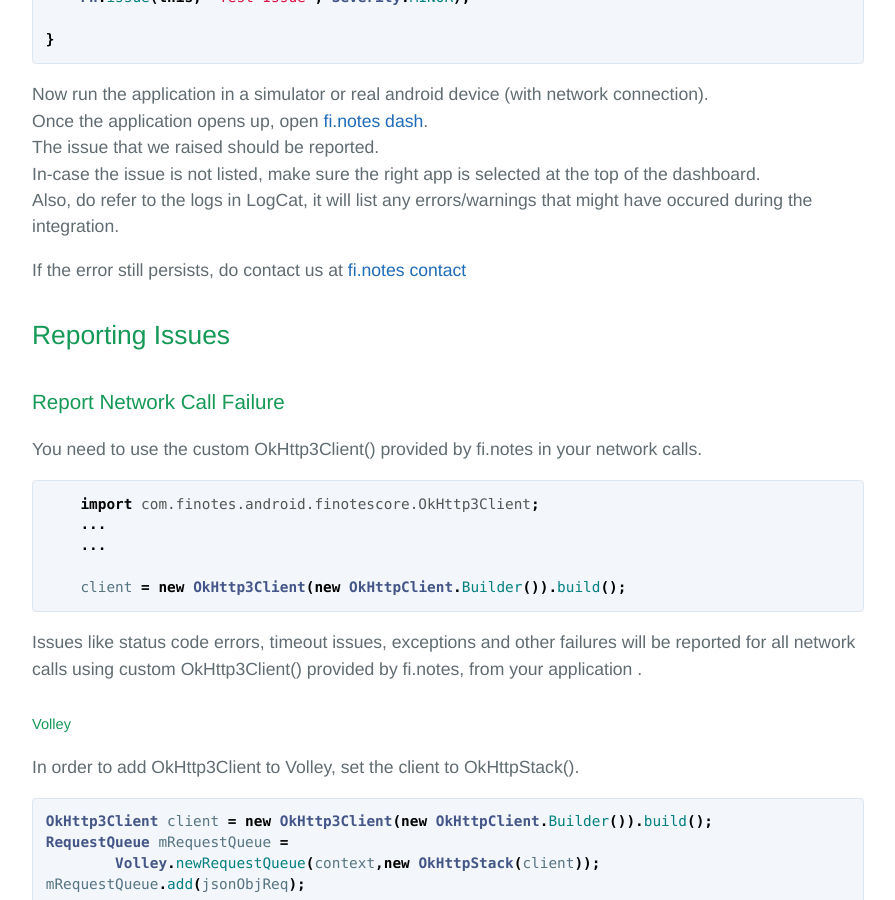
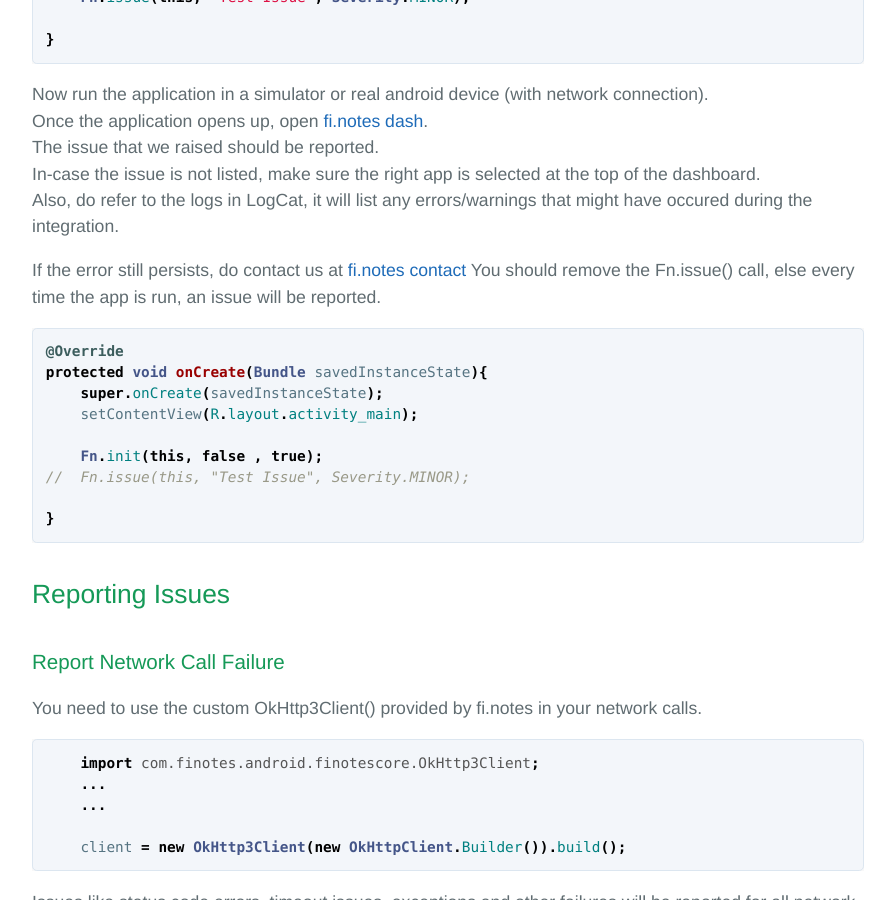
Before and after one commit to finotes/finotes.github.io, a Jekyll site: the page built from _posts/2018-01-19-android-java-docs.md, in a window 1280 px wide and 900 px high, scrolled down 2872 px. Shown: the whole window, without its empty margins (192-1087 px from the left). Built offline with Jekyll 4.4.1, drawn with Linux system fonts in a browser that asks for light colours; some web fonts are replaced.

Commit message:
Update 2018-01-19-android-java-docs.md

````diff
--- a/_posts/2018-01-19-android-java-docs.md
+++ b/_posts/2018-01-19-android-java-docs.md
@@ -120,7 +120,19 @@ Also, do refer to the logs in LogCat, it will list any errors/warnings that migh
 
 If the error still persists,
 do contact us at [fi.notes contact](mailto:support@finotes.com)
+You should remove the Fn.issue() call, else every time the app is run, an issue will be reported.
 
+```java
+@Override
+protected void onCreate(Bundle savedInstanceState){
+    super.onCreate(savedInstanceState);
+    setContentView(R.layout.activity_main);
+
+    Fn.init(this, false , true);
+//  Fn.issue(this, "Test Issue", Severity.MINOR);
+
+}
+```
 ## Reporting Issues
 
 ### Report Network Call Failure
````
